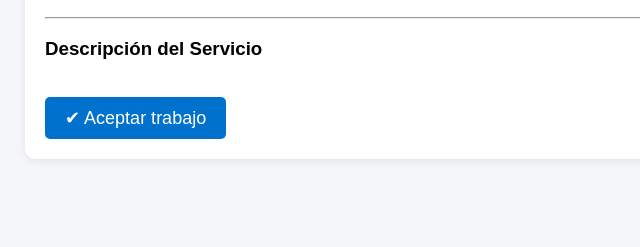
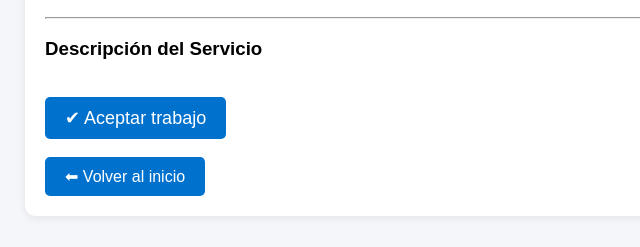
Before and after one commit to SetoCl/sistema-guias-beta, a Flask app: template templates/revision.html in a window 1280 px wide. Shown: the part 443-690 px from the top of the page, without its empty margins (0-640 px from the left). Run offline with Flask 3, Linux system fonts and the light colour scheme; the template is opened without the code that fills it, so the values that code supplies are empty.

Commit message:
Agrega boton volver al inicio en revision

```diff
--- a/templates/revision.html
+++ b/templates/revision.html
@@ -67,6 +67,14 @@
 
 {% endif %}
 
+<br><br>
+
+<a href="/">
+<button style="font-size:16px;padding:10px 20px;">
+⬅ Volver al inicio
+</button>
+</a>
+
 </div>
 
 </div>
```
